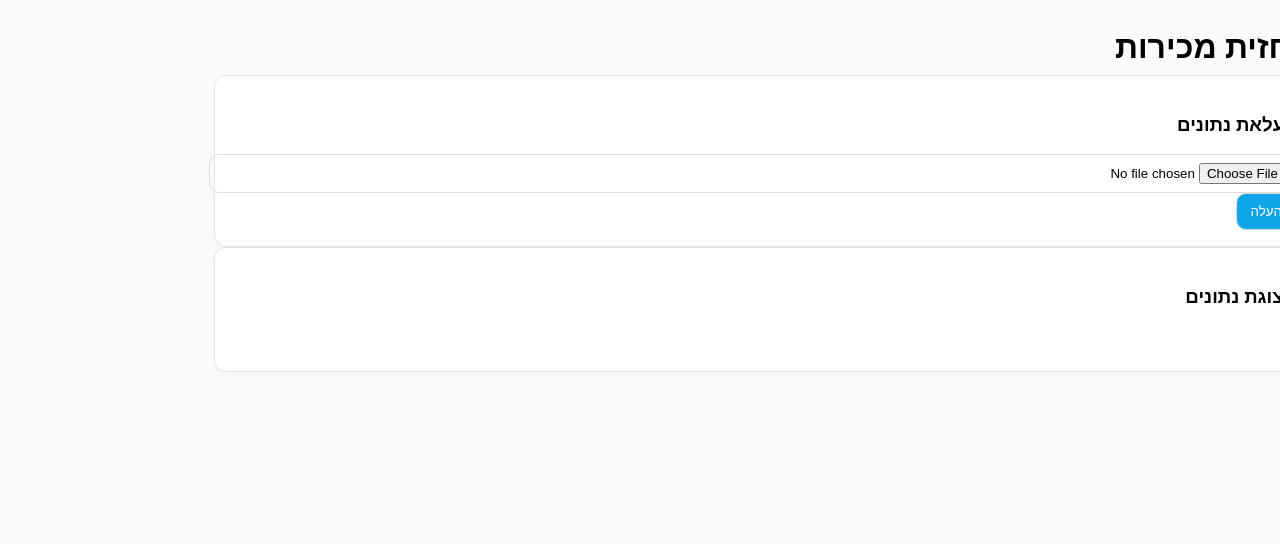
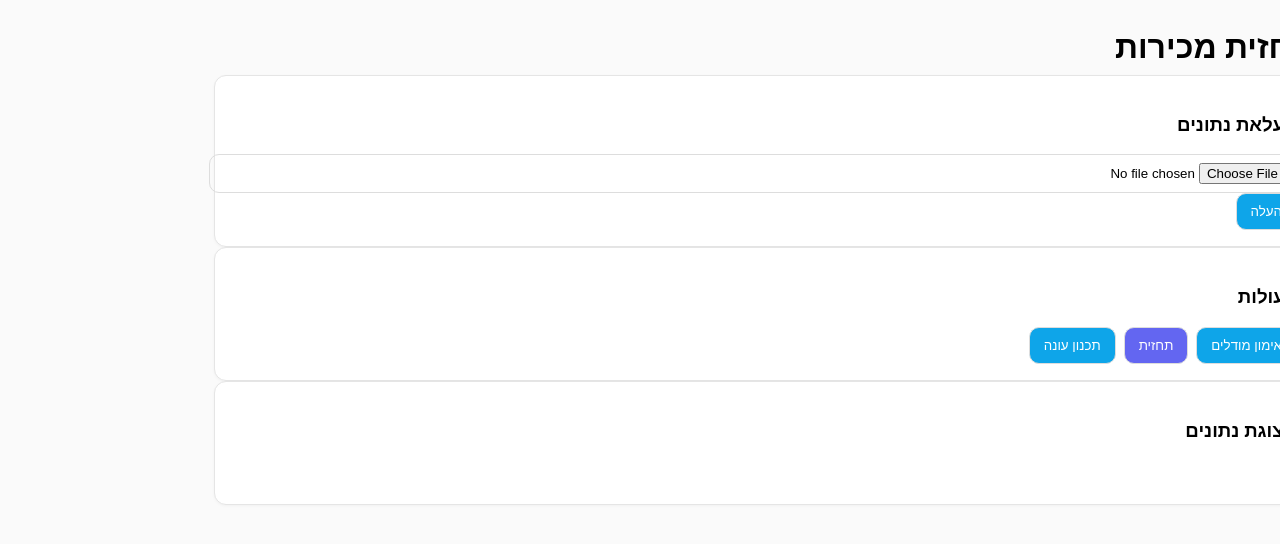
Before and after one commit to guyleibovic12/my-website-3, a React (Vite) app in the folder frontend/: page / in a window 1280 px wide. Shown: the top 544 px of the page. Built offline with nearby package versions, Linux system fonts and the light colour scheme.

Commit message:
Update App.jsx

```diff
--- a/frontend/src/pages/App.jsx
+++ b/frontend/src/pages/App.jsx
@@ -4,8 +4,9 @@ import api from "../api";
 export default function App() {
   const [file, setFile] = useState(null);
   const [rows, setRows] = useState([]);
+  const [summary, setSummary] = useState(null);
 
-  // שים לב: חובה להגדיר שמות עמודות תואמים לקובץ שלך
+  // מיפוי ברירת מחדל – חייב להתאים לקובץ
   const mapping = {
     date_col: "date",
     store_col: "store_id",
@@ -27,8 +28,6 @@ export default function App() {
     try {
       const fd = new FormData();
       fd.append("file", file);
-
-      // חובה לשלוח את כל השדות שה־backend דורש
       Object.entries(mapping).forEach(([key, value]) => {
         fd.append(key, value);
       });
@@ -49,9 +48,33 @@ export default function App() {
     }
   };
 
+  const onTrain = async () => {
+    try {
+      const res = await api.post("/train", { rows });
+      if (res.data.error) {
+        alert("שגיאה באימון: " + res.data.error);
+      } else {
+        setSummary(res.data.summary);
+        alert("אימון הושלם ✅");
+      }
+    } catch (err) {
+      console.error("Train error:", err.response || err);
+      alert("שגיאה באימון 🚨");
+    }
+  };
+
+  const onForecast = () => {
+    alert("📊 פונקציית תחזית תתווסף בהמשך");
+  };
+
+  const onPlan = () => {
+    alert("📦 פונקציית תכנון עונה תתווסף בהמשך");
+  };
+
   return (
     <div className="container">
       <h1>תחזית מכירות</h1>
+
       <div className="card">
         <h3>העלאת נתונים</h3>
         <input type="file" onChange={(e) => setFile(e.target.files[0])} />
@@ -59,10 +82,31 @@ export default function App() {
       </div>
 
       <div className="card">
+        <h3>פעולות</h3>
+        <div className="row">
+          <button onClick={onTrain}>אימון מודלים</button>
+          <button className="secondary" onClick={onForecast}>תחזית</button>
+          <button onClick={onPlan}>תכנון עונה</button>
+        </div>
+      </div>
+
+      {summary && (
+        <div className="card">
+          <h3>סיכום אימון</h3>
+          <ul>
+            <li>סה"כ מכירות: {summary.total_sold}</li>
+            <li>ממוצע מכירות: {summary.avg_sales.toFixed(2)}</li>
+            <li>תחזית לעונה הבאה: {summary.forecast_next_season}</li>
+          </ul>
+        </div>
+      )}
+
+      <div className="card">
         <h3>תצוגת נתונים</h3>
         <pre style={{ maxHeight: 250, overflow: "auto" }}>
           {JSON.stringify(rows.slice(0, 5), null, 2)}
         </pre>
+        {rows.length > 5 && <p>... הוצגו 5 מתוך {rows.length}</p>}
       </div>
     </div>
   );
```
